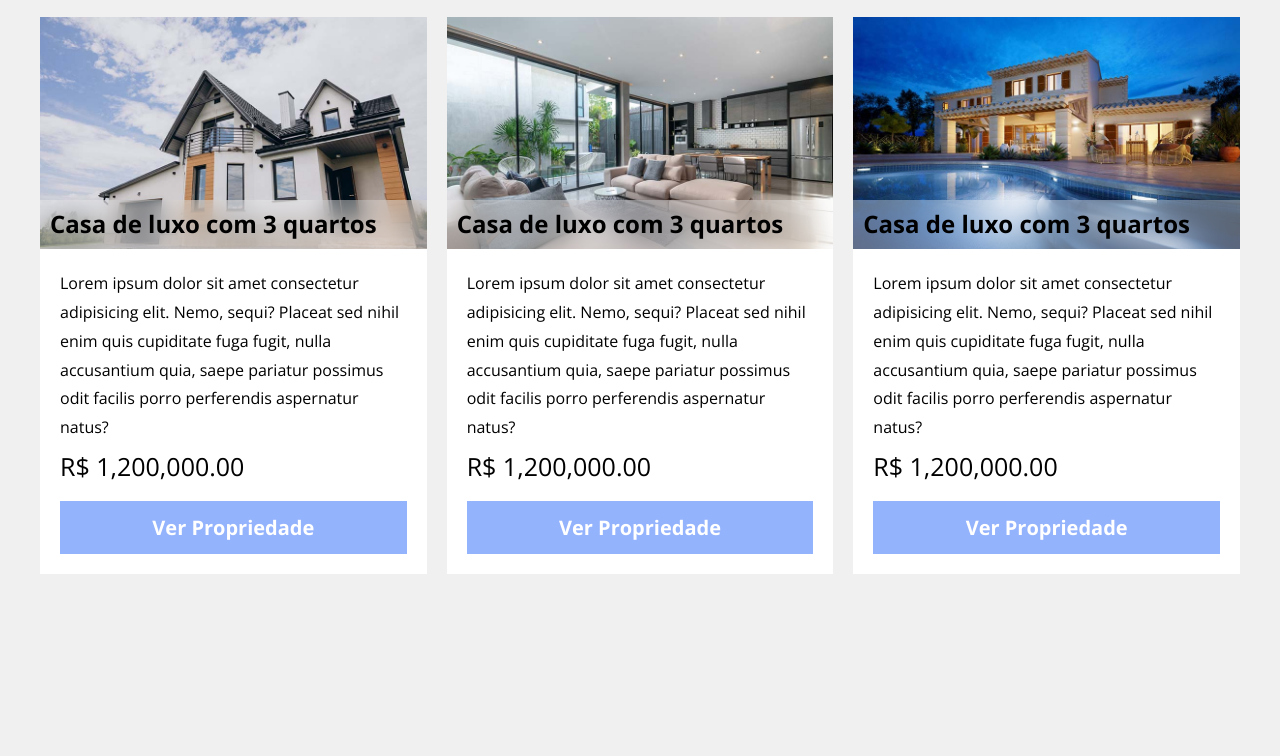
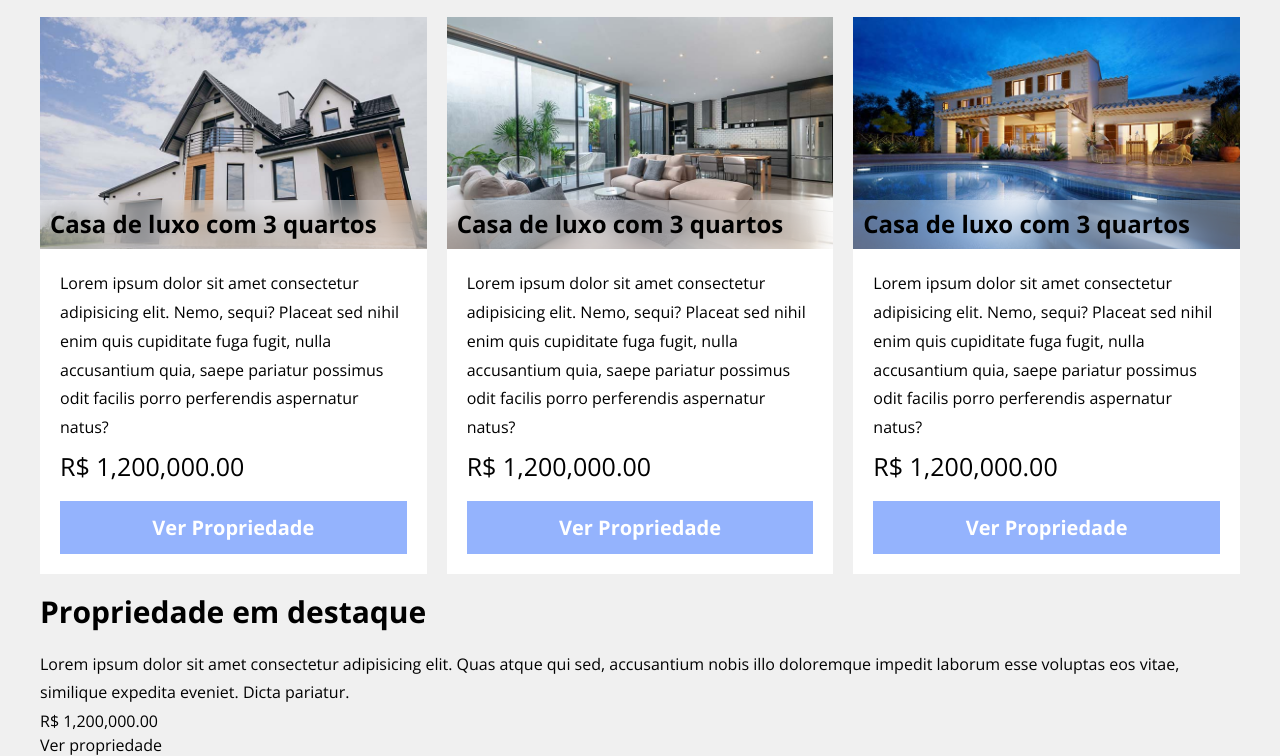
Before and after one commit to Lucassocorrosilva7/ImoInnovate, a website: page index.html in a window 1280 px wide. Shown: the part 1334-2090 px from the top of the page. Before the commit the page ends 1908 px from the top, so only its background shows below. Drawn offline with nearby package versions, Linux system fonts and the light colour scheme; files that its build step writes are made by us from their sources.

Commit message:
Criando seção de destaque

```diff
--- a/index.html
+++ b/index.html
@@ -20,7 +20,7 @@
         <div class="header__logo">
           <img src="./public/images/logo.svg" alt="logo" />
         </div>
-        <nav class="navbar">
+        <nav class="navbar c">
           <a href="#" class="navbar__link">Sobre nós</a>
           <a href="#" class="navbar__link">Imoveis</a>
           <a href="#" class="navbar__link">Blog</a>
@@ -155,5 +155,20 @@
         <!-- End of Property -->
       </div>
     </main>
+
+    <section class="wrapper">
+      <div class="wrapper__grid center">
+        <div class="wrapper__content">
+          <h3 class="wrapper__heading">Propriedade em destaque</h3>
+          <p class="wrapper__text">
+            Lorem ipsum dolor sit amet consectetur adipisicing elit. Quas atque
+            qui sed, accusantium nobis illo doloremque impedit laborum esse
+            voluptas eos vitae, similique expedita eveniet. Dicta pariatur.
+          </p>
+          <p class="wrapper__price">R$ 1,200,000.00</p>
+          <a href="#" class="wrapper__link">Ver propriedade</a>
+        </div>
+      </div>
+    </section>
   </body>
 </html>
```
